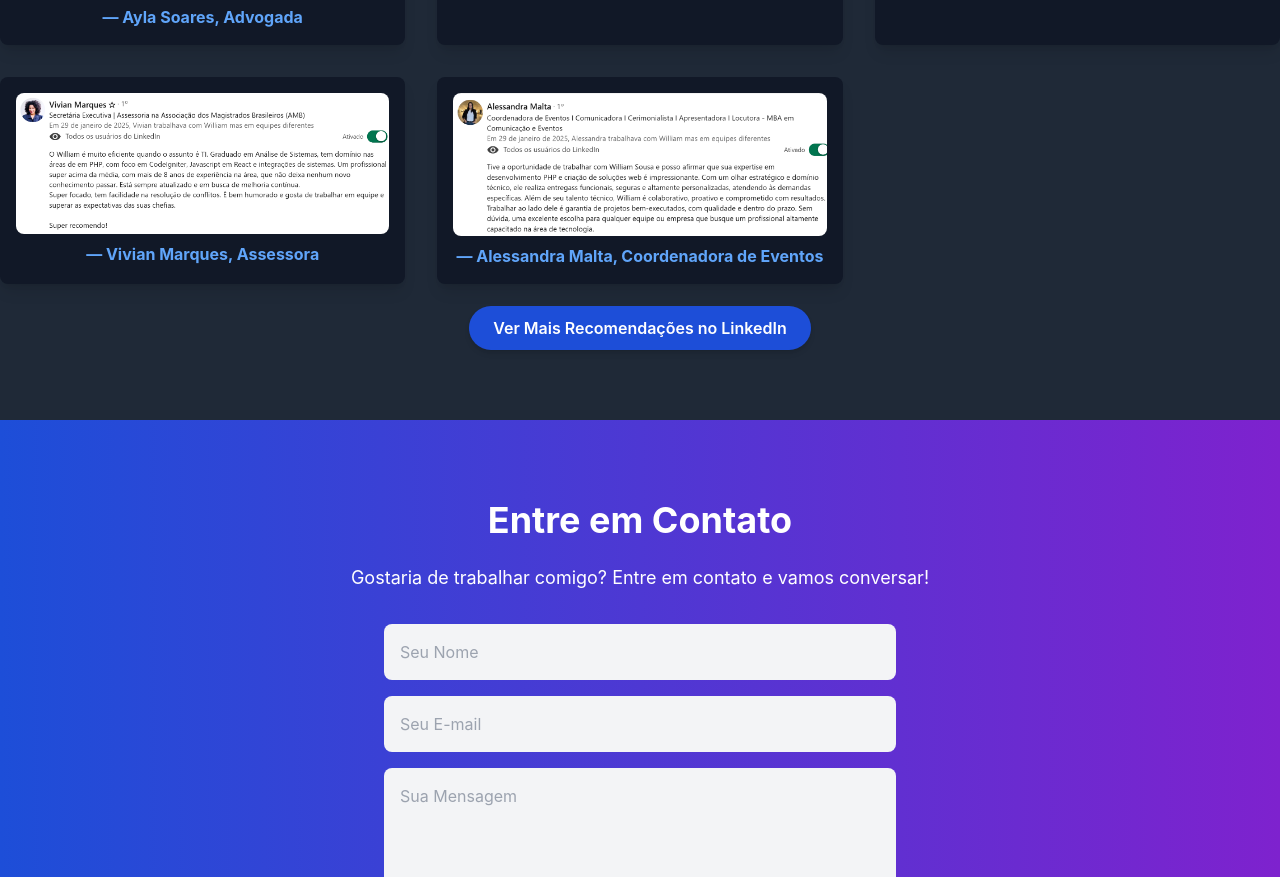
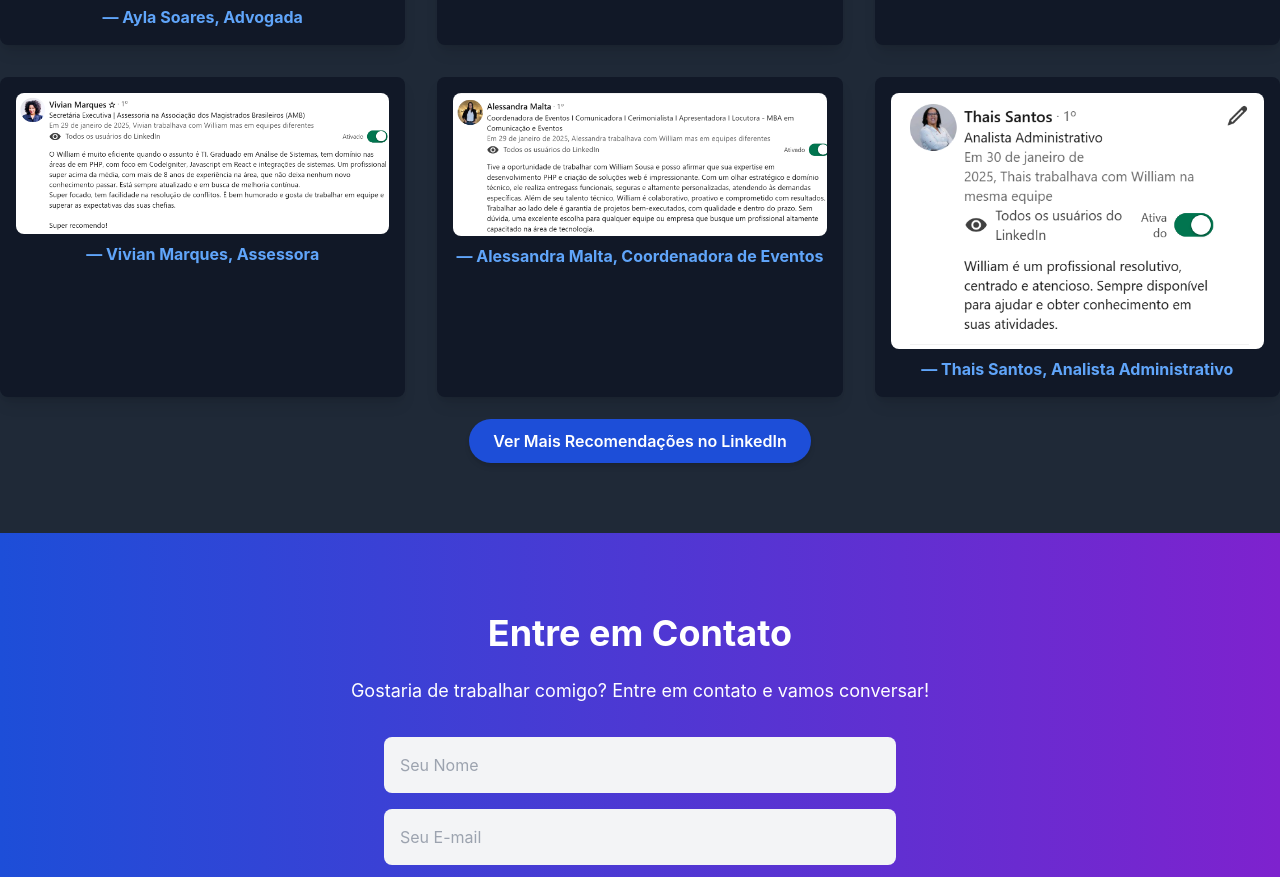
Before and after one commit to wilk2308/Portfolio, a plain HTML site: page index.html in a window 1280 px wide. Shown: the part 5004-5881 px from the top of the page. Drawn offline with nearby package versions, Linux system fonts and the light colour scheme.

Commit message:
Up recomendacao

```diff
--- a/index.html
+++ b/index.html
@@ -245,6 +245,10 @@
                 <img src="./img/recomendacao5.PNG" alt="Recomendação LinkedIn 5" class="w-full h-auto rounded-lg cursor-pointer" onclick="openLightbox(this.src)">
                 <strong class="text-blue-400 block mt-2">— Alessandra Malta, Coordenadora de Eventos</strong>
             </div>
+            <div class="bg-gray-900 rounded-lg overflow-hidden shadow-lg p-4">
+                <img src="./img/recomendacao6.PNG" alt="Recomendação LinkedIn 5" class="w-full h-auto rounded-lg cursor-pointer" onclick="openLightbox(this.src)">
+                <strong class="text-blue-400 block mt-2">— Thais Santos, Analista Administrativo</strong>
+            </div>
         </div>
         <div class="mt-8">
             <a href="https://www.linkedin.com/in/williamsousa-dev/details/recommendations/" target="_blank" class="bg-blue-700 text-white px-6 py-3 rounded-full font-semibold shadow-md hover:bg-blue-600">
```
Also changed, not shown: img/recomendacao6.PNG (added).
